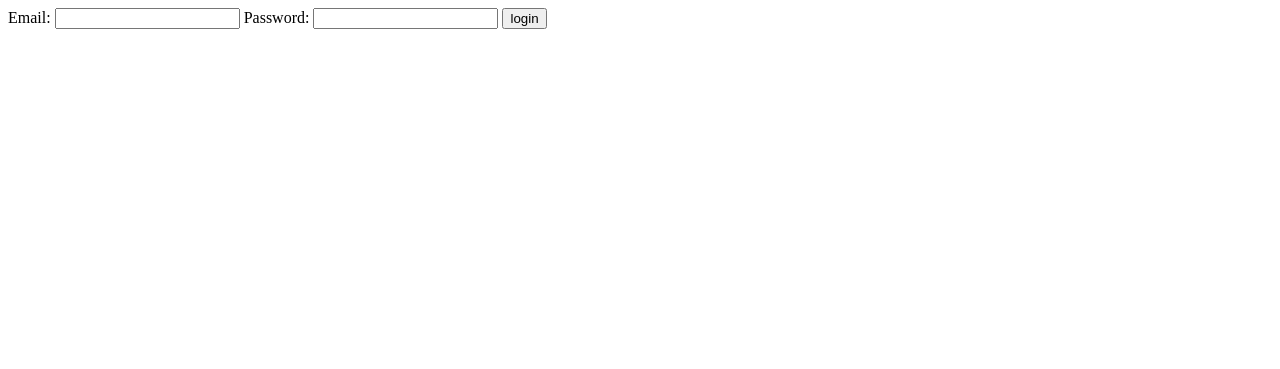
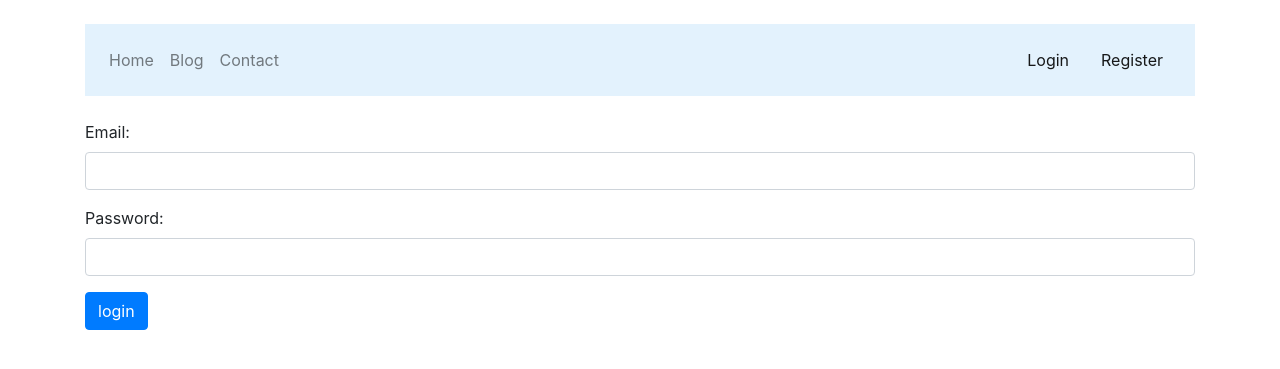
Before and after one commit to yjpinedo/blog-symfony, a Symfony app: template templates/login/index.html.twig in a window 1280 px wide. Shown: the top 369 px of the page. Run offline with Twig, Linux system fonts and the light colour scheme; the template is opened without the code that fills it, so the values that code supplies are empty; some libraries are stand-ins or nearby versions.

Commit message:
Customer title

```diff
--- a/src/Controller/DashboardController.php
+++ b/src/Controller/DashboardController.php
@@ -9,7 +9,7 @@ use Symfony\Component\Routing\Annotation\Route;
 class DashboardController extends AbstractController
 {
     /**
-     * @Route("/dashboard", name="dashboard")
+     * @Route("/", name="dashboard")
      */
     public function index(): Response
     {
--- a/templates/contact/index.html.twig
+++ b/templates/contact/index.html.twig
@@ -1,4 +1,5 @@
 {% extends 'layouts/base.html.twig' %}
+{% block title %}Contacto{% endblock %}
 {% block body %}
     <br>
         {% for message in app.session.flashbag.get('success') %}
--- a/templates/dashboard/index.html.twig
+++ b/templates/dashboard/index.html.twig
@@ -1,4 +1,7 @@
 {% extends 'layouts/base.html.twig' %}
+
+{% block title %}Home{% endblock %}
+
 {% block body %}
     <br>
 	<div class="jumbotron">
--- a/templates/layouts/base.html.twig
+++ b/templates/layouts/base.html.twig
@@ -26,23 +26,41 @@
 
 				<div class="collapse navbar-collapse" id="navbarSupportedContent">
 					<ul class="navbar-nav mr-auto">
-						<li class="nav-item active">
+						<li class="nav-item">
 							<a class="nav-link" href="{{ path('dashboard') }}">Home
 								<span class="sr-only">(current)</span>
 							</a>
 						</li>
-						<li class="nav-item active">
+						<li class="nav-item">
 							<a class="nav-link" href="{{ path('post-index') }}">Blog
 								<span class="sr-only">(current)</span>
 							</a>
 						</li>
-						<li class="nav-item active">
+						<li class="nav-item">
 							<a class="nav-link" href="{{ path('contact') }}">Contact
 								<span class="sr-only">(current)</span>
 							</a>
 						</li>
 					</ul>
-
+					{% if is_granted('IS_AUTHENTICATED_FULLY') %}
+						<span class="navbar-text">
+							<a class="nav-link" href="{{ path('app_logout') }}">
+								Logout
+								<span class="sr-only">(current)</span>
+							</a>
+						</span>
+					{% else %}
+						<span class="navbar-text">
+							<a class="nav-link" href="{{ path('login') }}">Login
+								<span class="sr-only">(current)</span>
+							</a>
+						</span>
+						<span class="navbar-text">
+							<a class="nav-link" href="{{ path('register') }}">Register
+								<span class="sr-only">(current)</span>
+							</a>
+						</span>
+					{% endif %}
 				</div>
 			</nav>
 			{% block body %}{% endblock %}
@@ -58,9 +76,9 @@
 
 		<!-- Option 2: Separate Popper and Bootstrap JS -->
 		<!--
-										    <script src="https://cdn.jsdelivr.net/npm/jquery@3.5.1/dist/jquery.slim.min.js" integrity="sha384-DfXdz2htPH0lsSSs5nCTpuj/zy4C+OGpamoFVy38MVBnE+IbbVYUew+OrCXaRkfj" crossorigin="anonymous"></script>
-										    <script src="https://cdn.jsdelivr.net/npm/popper.js@1.16.1/dist/umd/popper.min.js" integrity="sha384-9/reFTGAW83EW2RDu2S0VKaIzap3H66lZH81PoYlFhbGU+6BZp6G7niu735Sk7lN" crossorigin="anonymous"></script>
-										    <script src="https://cdn.jsdelivr.net/npm/bootstrap@4.6.1/dist/js/bootstrap.min.js" integrity="sha384-VHvPCCyXqtD5DqJeNxl2dtTyhF78xXNXdkwX1CZeRusQfRKp+tA7hAShOK/B/fQ2" crossorigin="anonymous"></script>
-										    -->
+																		    <script src="https://cdn.jsdelivr.net/npm/jquery@3.5.1/dist/jquery.slim.min.js" integrity="sha384-DfXdz2htPH0lsSSs5nCTpuj/zy4C+OGpamoFVy38MVBnE+IbbVYUew+OrCXaRkfj" crossorigin="anonymous"></script>
+																		    <script src="https://cdn.jsdelivr.net/npm/popper.js@1.16.1/dist/umd/popper.min.js" integrity="sha384-9/reFTGAW83EW2RDu2S0VKaIzap3H66lZH81PoYlFhbGU+6BZp6G7niu735Sk7lN" crossorigin="anonymous"></script>
+																		    <script src="https://cdn.jsdelivr.net/npm/bootstrap@4.6.1/dist/js/bootstrap.min.js" integrity="sha384-VHvPCCyXqtD5DqJeNxl2dtTyhF78xXNXdkwX1CZeRusQfRKp+tA7hAShOK/B/fQ2" crossorigin="anonymous"></script>
+																		    -->
 	</body>
 </html>
--- a/templates/login/index.html.twig
+++ b/templates/login/index.html.twig
@@ -1,24 +1,28 @@
-{% extends 'base.html.twig' %}
+{% extends 'layouts/base.html.twig' %}
 
-{# ... #}
+{% block title %}Login{% endblock %}
 
 {% block body %}
+	<br>
 	{% if error %}
 		<div>{{ error.messageKey|trans(error.messageData, 'security') }}</div>
 	{% endif %}
 
 	<form action="{{ path('login') }}" method="post">
-        <input type="hidden" name="_csrf_token" value="{{ csrf_token('authenticate') }}">
-		<label for="username">Email:</label>
-		<input type="text" id="username" name="_username" value="{{ last_username }}"/>
+		<input type="hidden" name="_csrf_token" value="{{ csrf_token('authenticate') }}">
+		<div class="form-group">
+			<label for="username">Email:</label>
+			<input type="text" id="username" class="form-control" name="_username" value="{{ last_username }}"/>
+		</div>
 
-		<label for="password">Password:</label>
-		<input
-		type="password" id="password" name="_password"/>
+		<div class="form-group">
+			<label for="password">Password:</label>
+			<input type="password" class="form-control" id="password" name="_password"/>
+		</div>
 
 		{# If you want to control the URL the user is redirected to on success
-		        <input type="hidden" name="_target_path" value="/account"/> #}
+						        <input type="hidden" name="_target_path" value="/account"/> #}
 
-		<button type="submit">login</button>
+		<button type="submit" class="btn btn-primary">login</button>
 	</form>
 {% endblock %}
--- a/templates/post/create.html.twig
+++ b/templates/post/create.html.twig
@@ -1,6 +1,6 @@
 {% extends 'layouts/base.html.twig' %}
 
-{% block title %}Hello PostController!
+{% block title %}Post Create
 {% endblock %}
 
 {% block body %}
--- a/templates/post/edit.html.twig
+++ b/templates/post/edit.html.twig
@@ -1,6 +1,6 @@
 {% extends 'layouts/base.html.twig' %}
 
-{% block title %}Hello PostController!
+{% block title %}Pst edit
 {% endblock %}
 
 {% block body %}
--- a/templates/post/index.html.twig
+++ b/templates/post/index.html.twig
@@ -1,6 +1,6 @@
 {% extends 'layouts/base.html.twig' %}
 
-{% block title %}Hello PostController!
+{% block title %}Post
 {% endblock %}
 
 {% block body %}
--- a/templates/post/show.html.twig
+++ b/templates/post/show.html.twig
@@ -1,4 +1,7 @@
 {% extends 'layouts/base.html.twig' %}
+
+{% block title %}Post show{% endblock %}
+
 {% block body %}
 	<div class="text-center mt-4">
 		{% if post.image %}
--- a/templates/register/index.html.twig
+++ b/templates/register/index.html.twig
@@ -1,4 +1,6 @@
-{% extends 'base.html.twig' %}
+{% extends 'layouts/base.html.twig' %}
+
+{% block title %}Register{% endblock %}
 
 {% block body %}
 
```
